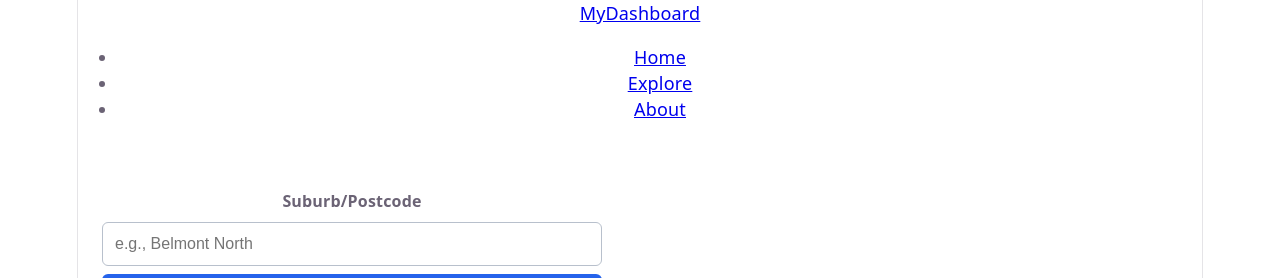
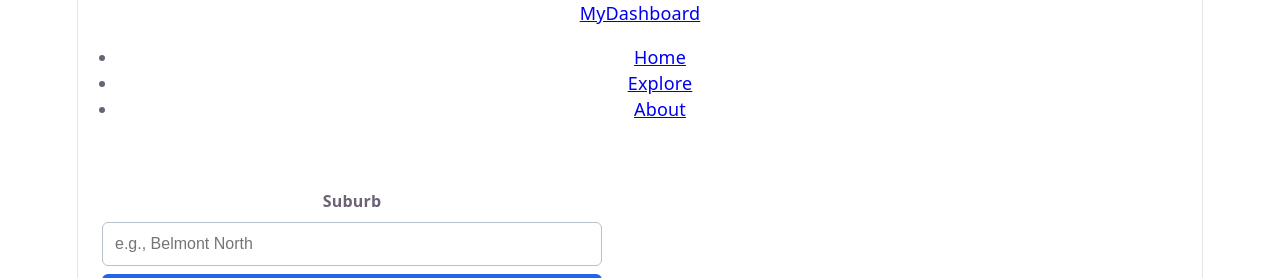
Before and after one commit to anthonycheung1/australian-property-market-explorer, a React (Vite) app: page /australian-property-market-explorer/explore in a window 1280 px wide. Shown: the top 278 px of the page. Built offline with nearby package versions, Linux system fonts and the light colour scheme.

Commit message:
Add suburb autocomplete and search validation

```diff
--- a/src/components/SearchBar.tsx
+++ b/src/components/SearchBar.tsx
@@ -2,19 +2,23 @@
 import './SearchBar.css';
 
 interface SearchBarProps {
-  suburb: string;
+  suburb: string; // This stores exactly what the user has typed into the input.
   onSuburbChange: (value: string) => void;
+  onSuggestionSelect: (value: string) => void;
   onSearch: () => void;
   loading: boolean;
   invalidSearch: boolean;
+  suggestedSuburbs: string[]; // This stores (potentially several) matches
 }
 
 function SearchBar({
   suburb,
   onSuburbChange,
+  onSuggestionSelect,
   onSearch,
   loading,
   invalidSearch,
+  suggestedSuburbs
 }: SearchBarProps) {
   return (
     <form
@@ -25,7 +29,7 @@ function SearchBar({
       }}
     >
       <label htmlFor="suburb-search-textbox">
-        Suburb/Postcode
+        Suburb
       </label>
 
       <input
@@ -44,9 +48,26 @@ function SearchBar({
         }
       />
 
+      {suggestedSuburbs.length > 0 && (
+        <ul id="suburb-suggestions">
+          {suggestedSuburbs.map((suburb) => {
+            return (
+              <li key={suburb}>
+                <button
+                  type="button"
+                  onClick={() => onSuggestionSelect(suburb)}
+                >
+                  {suburb}
+                </button>
+              </li>
+            );
+          })}
+        </ul>
+      )}
+
       {invalidSearch && (
         <p id="suburb-search-error" role="alert">
-          Please enter a suburb or postcode.
+          Please enter a suburb.
         </p>
       )}
 
--- a/src/pages/Explore.tsx
+++ b/src/pages/Explore.tsx
@@ -8,10 +8,51 @@ import {
 import SearchBar from '../components/SearchBar';
 
 function Explore() {
+  // Suburbs that can be searched
+  const supportedSuburbs = [
+    {
+      label: 'Bondi, NSW',
+      value: 'Bondi'
+    },
+    {
+      label: 'Belmont North, NSW',
+      value: 'Belmont North'
+    },
+    {
+      label: 'St Kilda, VIC',
+      value: 'St Kilda'
+    },
+    {
+      label: 'Fortitude Valley, QLD',
+      value: 'Fortitude Valley'
+    },
+    {
+      label: 'Subiaco, WA',
+      value: 'Subiaco'
+    },
+    {
+      label: 'Unley, SA',
+      value: 'Unley'
+    },
+    {
+      label: 'Sandy Bay, TAS',
+      value: 'Sandy Bay'
+    },
+    {
+      label: 'Kambah, ACT',
+      value: 'Kambah'
+    },
+    {
+      label: 'Nightcliff, NT',
+      value: 'Nightcliff'
+    },
+  ];
+
   // Search state
   const [suburb, setSuburb] = useState('');
   const [submittedSuburb, setSubmittedSuburb] = useState('');
   const [invalidSearch, setInvalidSearch] = useState(false);
+  const [suggestions, setSuggestions] = useState<string[]>([]); // An array of strings.
 
   // API state
   const [yieldData, setYieldData] = useState<RentalYieldData | null>(null);
@@ -34,6 +75,9 @@ function Explore() {
 
   // Handle suburb search
   async function handleSearch() {
+    // Clear suggestions when the user submits a search
+    setSuggestions([]);
+
     if (!isValidSearchBoxInput(suburb)) {
       setSubmittedSuburb('');
       setInvalidSearch(true);
@@ -42,16 +86,19 @@ function Explore() {
       return;
     }
 
-    const searchSuburb = suburb.trim();
+    const searchSuburb = supportedSuburbs.find(supportedSuburb => supportedSuburb.label.trim().toLowerCase() === suburb.trim().toLowerCase());
+    // Test whether .find() found a matching object (if it didn't, searchSuburb will be undefined), and
+    // check whether a matching suburb was found before starting the API request.
+    if (searchSuburb) {
 
       setInvalidSearch(false);
-    setSubmittedSuburb(searchSuburb);
+      setSubmittedSuburb(searchSuburb.label);
       setLoading(true);
       setApiError('');
       setYieldData(null);
 
       try {
-      const result = await fetchRentalYield(searchSuburb);
+        const result = await fetchRentalYield(searchSuburb.value);
         setYieldData(result);
       } catch (error) {
         console.error('Error fetching rental yield:', error);
@@ -63,6 +110,14 @@ function Explore() {
         setLoading(false);
       }
     }
+    else {
+      setInvalidSearch(false);
+      setSubmittedSuburb('');
+      setLoading(false);
+      setApiError('This is not a supported suburb.');
+      setYieldData(null);
+    }
+  }
 
   return (
     <div className="explore-page">
@@ -71,14 +126,35 @@ function Explore() {
         suburb={suburb}
         onSuburbChange={(value) => {
           setSuburb(value);
+          // Clear existing error messages, if any
+          setApiError('');
+
+          // Calculate matching suburbs here
+          const suggestedSuburbs = value.trim().length === 0 ? [] : supportedSuburbs.filter((suburb) => {
+            // Return a condition that checks whether name contains the user's input.
+            return suburb.label.toLowerCase().includes(value.trim().toLowerCase());
+          });
+          // Set suggestions equal to each of the suburbs in suggestedSuburbs
+          setSuggestions(
+            suggestedSuburbs.map((suburb) => {
+              return suburb.label;
+            })
+          );
 
           if (isValidSearchBoxInput(value)) {
             setInvalidSearch(false);
           }
         }}
+        onSuggestionSelect={(value) => {
+          setSuburb(value);
+          setSuggestions([]);
+          setInvalidSearch(false);
+          setApiError('');
+        }}
         onSearch={handleSearch}
         loading={loading}
         invalidSearch={invalidSearch}
+        suggestedSuburbs={suggestions}
       />
 
       {/* Page introduction */}
```
Lines whose indentation alone changed are shown as unchanged.
